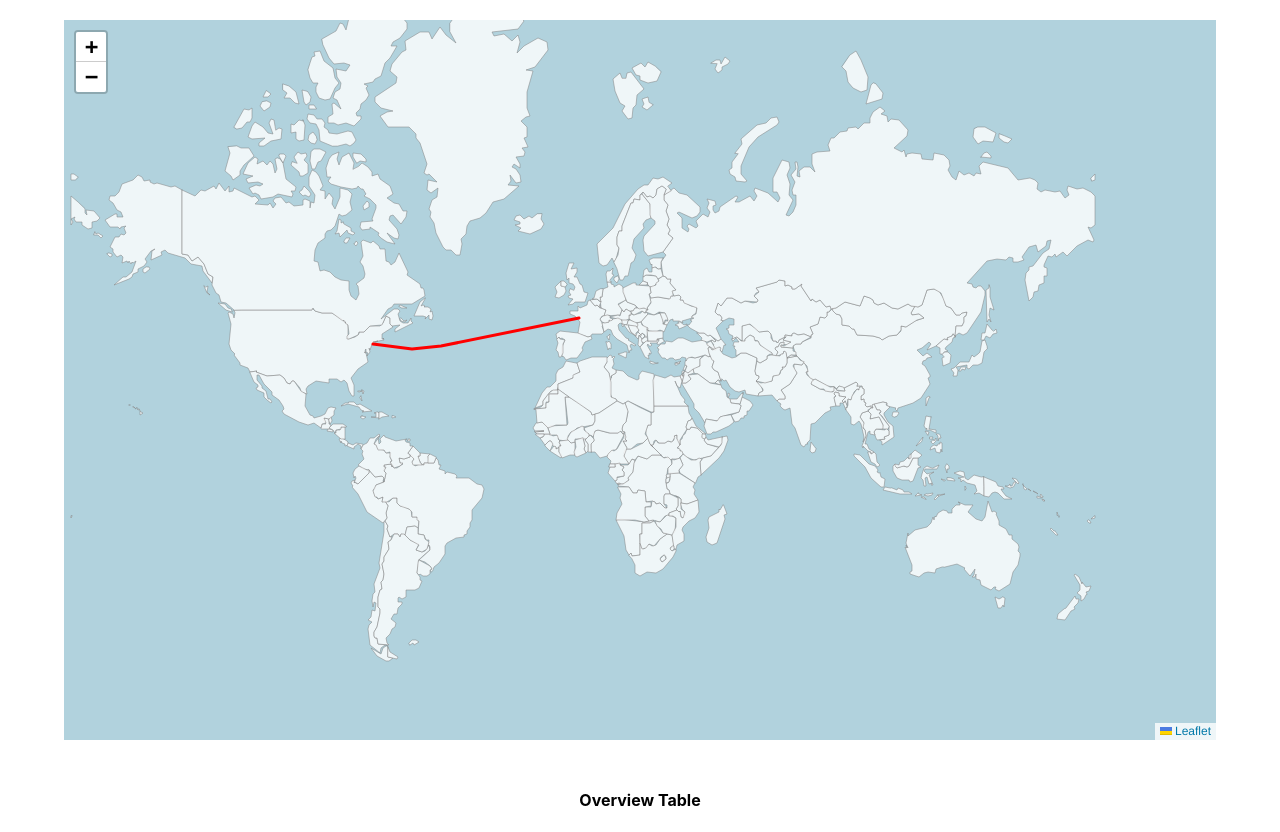
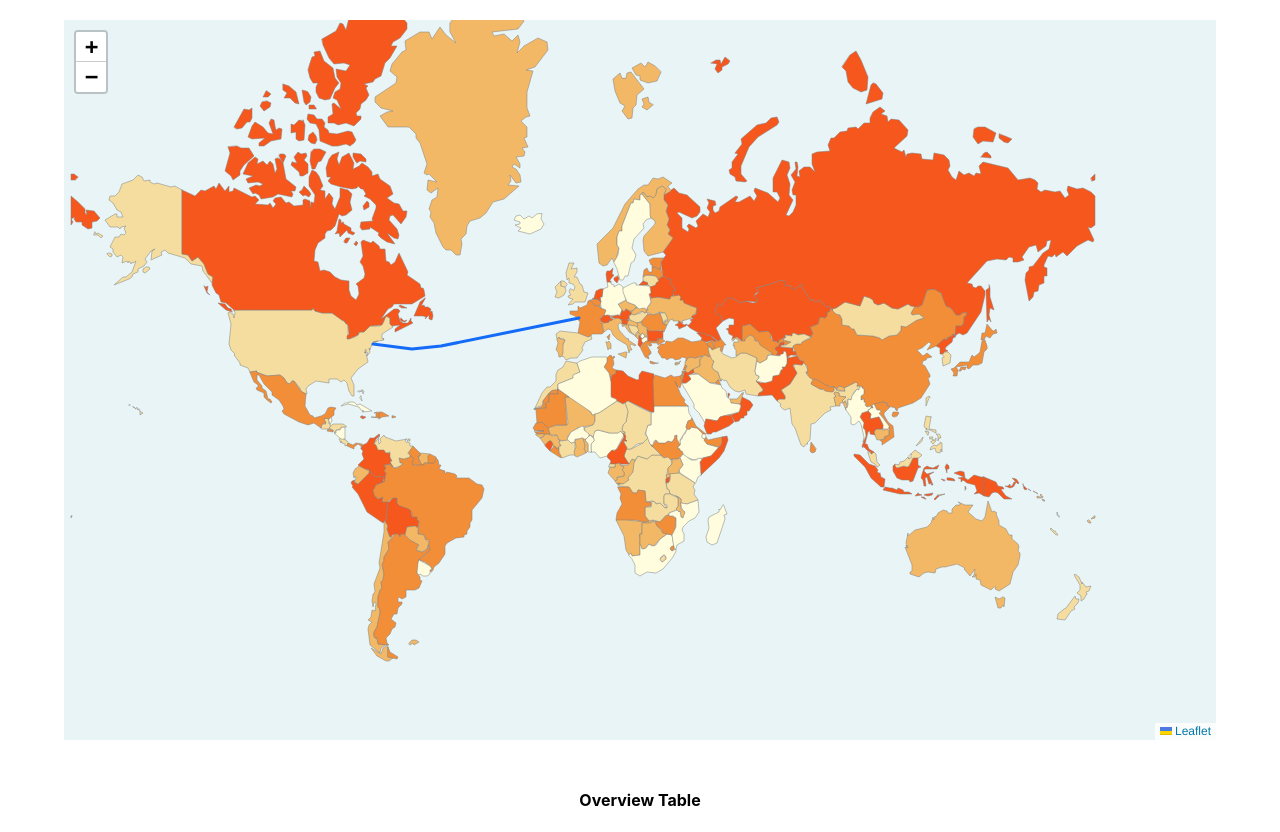
Before and after one commit to yigiterinc/sharevax, a React (Create React App) app in the folder frontend/: page / in a window 1280 px wide. Built offline with nearby package versions, Linux system fonts and the light colour scheme.

Commit message:
feat: define different colors for the countries

```diff
--- a/frontend/src/components/OverviewMap.jsx
+++ b/frontend/src/components/OverviewMap.jsx
@@ -11,9 +11,24 @@ const OverviewMap = () => {
 		[47.14, -1.34],
 	];
 
+	const colors = ['#fffddd', '#f4dd9f', '#f2b866', '#f38e38', '#f6571d'];
+	const scale = [0, 0.2, 0.4, 0.6, 0.8];
+
+	const getColor = (val) => {
+		let coloe = '';
+		for (let i = 1; i < scale.length; i++) {
+			if (val < scale[i]) {
+				coloe = colors[i - 1];
+				return colors[i - 1];
+			}
+		}
+		coloe = colors[colors.length - 1];
+		console.log(coloe);
+		return colors[colors.length - 1];
+	};
+
 	const countryStyle = {
-		fillColor: 'white',
-		fillOpacity: 0.8,
+		fillOpacity: 1,
 		color: 'gray',
 		opacity: 0.5,
 		weight: 1,
@@ -22,12 +37,13 @@ const OverviewMap = () => {
 	const onEachCountry = (country, layer) => {
 		const countryName = country.properties.name_en;
 		layer.bindPopup(countryName);
+		layer.options.fillColor = getColor(Math.random(0, 1));
 	};
 
 	return (
 		<MapContainer
 			className='w-[90vw] h-[90vh]'
-			style={{backgroundColor: '#b1d2dd'}}
+			style={{backgroundColor: '#e8f4f6'}}
 			center={[30.0, 20.0]}
 			zoom={2}
 			maxZoom={5}
@@ -35,7 +51,7 @@ const OverviewMap = () => {
 			scrollWheelZoom={false}
 		>
 			<GeoJSON data={countries} style={countryStyle} onEachFeature={onEachCountry} />
-			<Polyline pathOptions={{color: 'red'}} positions={coordinates} />
+			<Polyline pathOptions={{color: '#136bf7'}} positions={coordinates} />
 		</MapContainer>
 	);
 };
```
